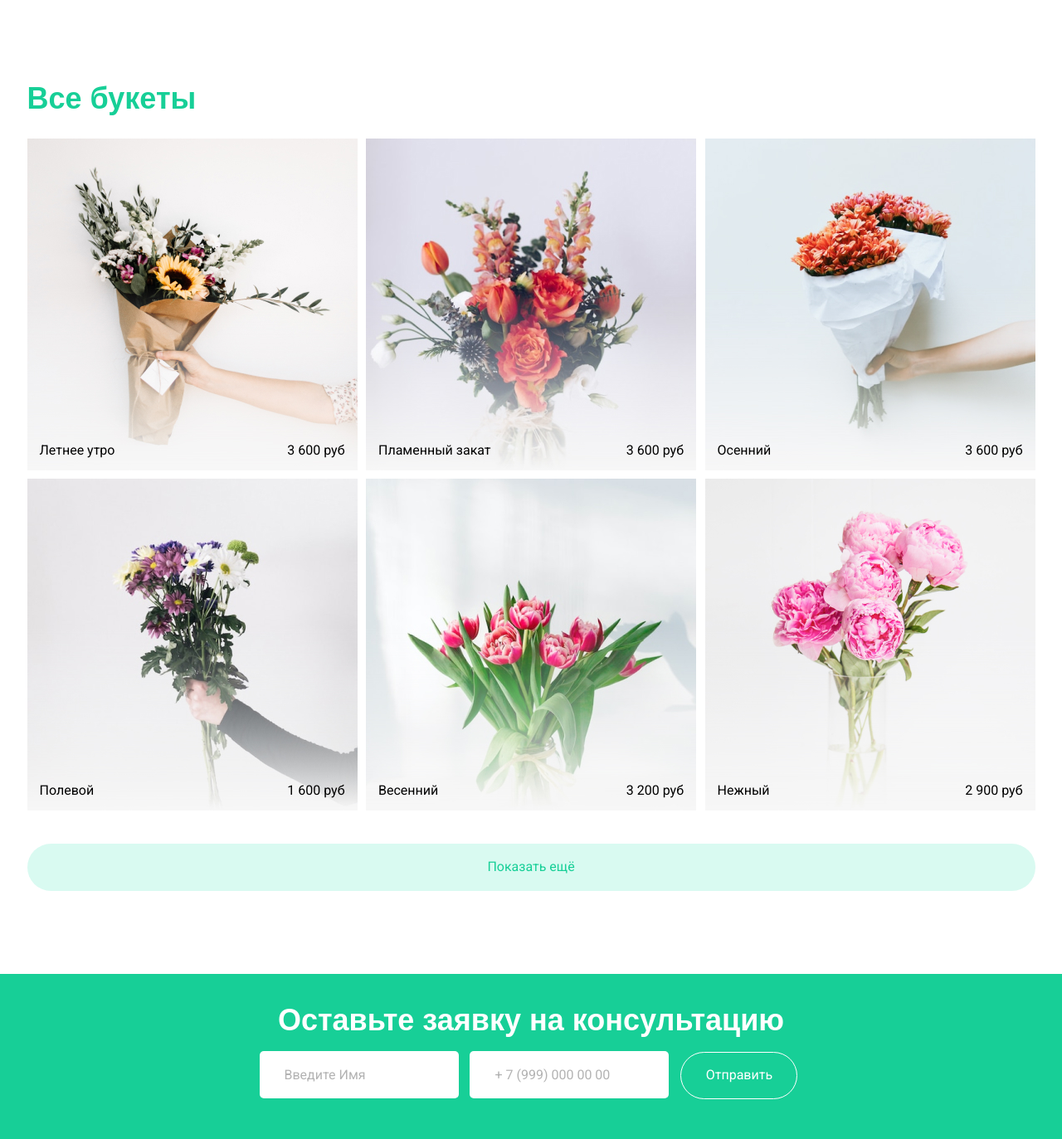
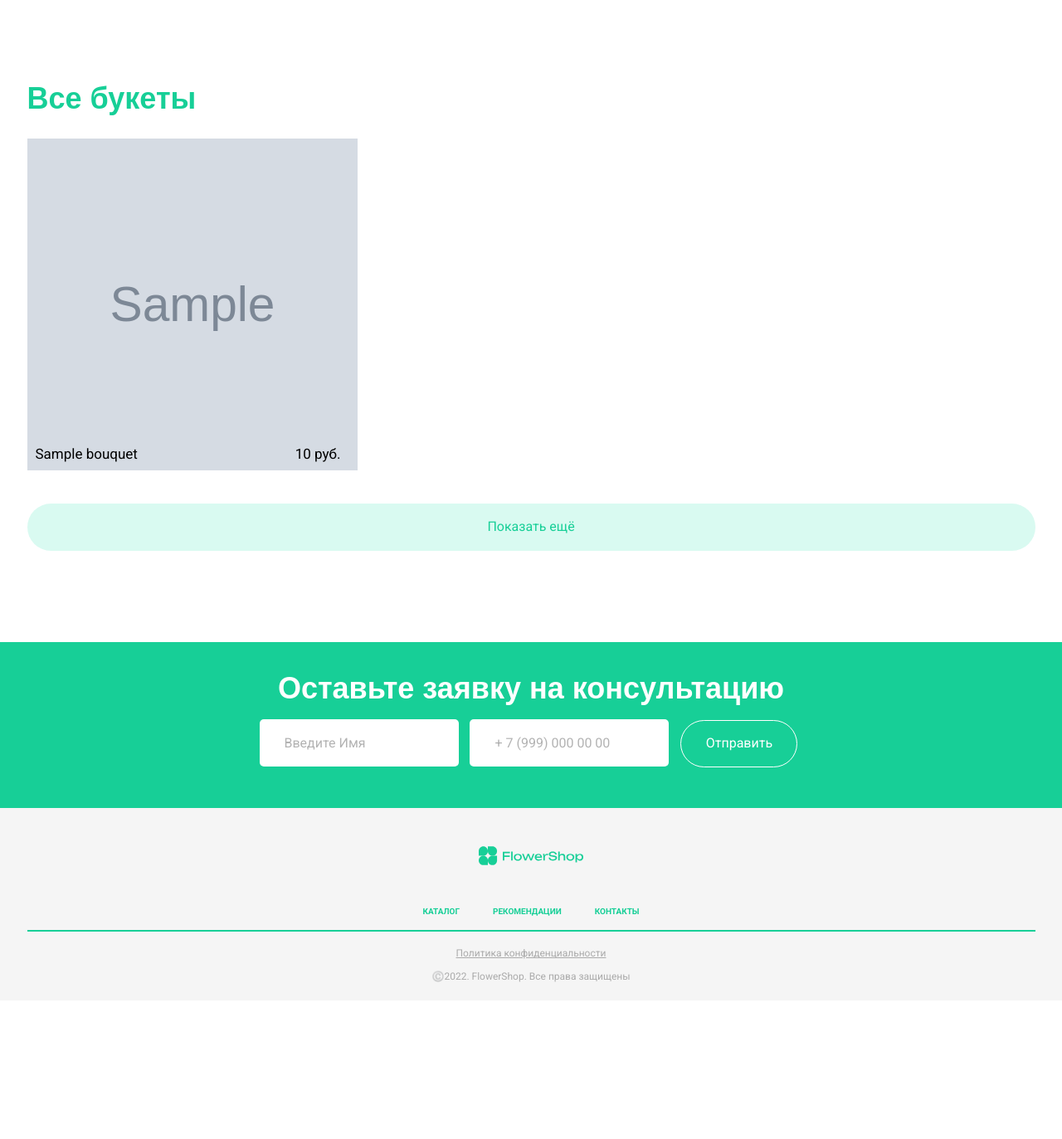
Before and after one commit to SadRus/flower-shop, a Django app: page /catalog in a window 1280 px wide. Shown: the part 50-1423 px from the top of the page at 83% size. After the commit the page ends 1234 px from the top, so only its background shows below. Run offline with Django 4.2, Linux system fonts and the light colour scheme; tables that the repository leaves empty hold one stand-in row (values such as "Sample post"); grey boxes marked "Sample" are stand-in pictures; some web fonts are replaced.

Commit message:
Layout bouquets

```diff
--- a/shop/views.py
+++ b/shop/views.py
@@ -1,8 +1,13 @@
 from django.shortcuts import render
+from shop.models import Bouquet
 
 
 def index(request):
-    return render(request, 'index.html')
+    bouquets = Bouquet.objects.all()
+    context = {
+        'bouquets': bouquets
+    }
+    return render(request, 'index.html', context=context)
 
 
 def card(request):
@@ -10,7 +15,11 @@ def card(request):
 
 
 def catalog(request):
-    return render(request, 'catalog.html')
+    bouquets = Bouquet.objects.all()
+    context = {
+        'bouquets': bouquets
+    }
+    return render(request, 'catalog.html', context=context)
 
 
 def consultation(request):
@@ -31,6 +40,7 @@ def quiz(request):
 
 
 def quiz_step(request):
+    event = request.POST.get('event')
     return render(request, 'quiz-step.html')
 
 
--- a/static/css/main.css
+++ b/static/css/main.css
@@ -160,17 +160,88 @@ bottom: 0;
 	width: 188px;
 	height: 57px;
 }
+
+/*catalog.html*/
+.catalog__block {
+	margin-bottom: 10px;
+  display: flex;
+  flex-direction: row;
+  flex-wrap: wrap;
+  gap: 10px;
+}
+
 .recommended__block {
 	display: flex;
-    align-items: end;
-	width: 398px;
-	height: 400px;
-	margin-right: 9px;
+  align-items: end;
+  position: relative;
+  /* overflow: hidden;
+  cursor: pointer; */
+	/* width: 398px;
+	height: 400px; */
+	/* margin-right: 10px; */
 }
+/* .recommended__block:hover .recommended__block_img {
+  transform: scale(1.3);
+  transition: all 0.3s;
+} */
 .recommended__block:last-child {
 	margin-right: 0;
 }
-.recommended__block_first {
+.recommended__block_price {
+  right: 10px;
+}
+.recommended__block_img {
+  width: 398px;
+  height: 400px;
+}
+.recommended__block >span {
+  position: absolute;
+  padding: 10px;
+  font-size: 17px;
+}
+
+
+/*catalog.html*/
+.catalog__block {
+	margin-bottom: 10px;
+  display: flex;
+  flex-direction: row;
+  flex-wrap: wrap;
+  gap: 10px;
+}
+
+.catalog__block_bouquet {
+	display: flex;
+  align-items: end;
+  position: relative;
+  /* overflow: hidden;
+  cursor: pointer; */
+	/* width: 398px;
+	height: 400px; */
+	/* margin-right: 10px; */
+}
+/* .recommended__block:hover .recommended__block_img {
+  transform: scale(1.3);
+  transition: all 0.3s;
+} */
+.catalog__block_bouquet:last-child {
+	margin-right: 0;
+}
+.catalog__block_price {
+  right: 10px;
+}
+.catalog__block_img {
+  width: 398px;
+  height: 400px;
+}
+.catalog__block_bouquet >span {
+  position: absolute;
+  padding: 10px;
+  font-size: 17px;
+}
+
+
+/* .recommended__block_first {
 	background: url('../img/recommendedBg1.jpg') no-repeat center bottom / cover;
 }
 .recommended__block_sec {
@@ -178,9 +249,9 @@ bottom: 0;
 }
 .recommended__block_thr {
 	background: url('../img/recommendedBg3.jpg') no-repeat center bottom / cover;
-}
+} */
 .recommended__block_elems {
-	width: 100%;
+	width: auto;
 	padding: 15px;
 }
 .recommended__btn {
@@ -324,14 +395,9 @@ opacity: 0.3;
 }
 
 
-/*catalog.html*/
-/*.catalog__block .recommended__elems {
-	flex-wrap: wrap;
-} */
-.catalog__block .recommended__elems {
-	margin-bottom: 10px;
-}
-.recommended__elems_first .recommended__block_sec {
+
+
+/* .recommended__elems_first .recommended__block_sec {
 	background: url('../img/catalog/catalogBg1.jpg') no-repeat center bottom / cover;
 }
 .recommended__elems_first .recommended__block_thr {
@@ -342,7 +408,7 @@ opacity: 0.3;
 }
 .recommended__elems_sec .recommended__block_sec {
 	background: url('../img/catalog/catalogBg4.jpg') no-repeat center bottom / cover;
-}
+} */
 
 
 /*card.html*/
--- a/templates/catalog.html
+++ b/templates/catalog.html
@@ -6,46 +6,15 @@
     <div class="catalog">
       <div class="title">Все букеты</div>
       <div class="catalog__block">
-        <div class="recommended__elems ficb recommended__elems_first">
-          <div class="recommended__block recommended__block_first">
-            <div class="recommended__block_elems ficb">
-              <span class="recommended__block_intro">Летнее утро</span>
-              <span class="recommended__block_price">3 600 руб</span>
-            </div>
+
+        {% for bouquet in bouquets %}
+          <div class="catalog__block_bouquet">
+              <span class="catalog__block_intro">{{ bouquet.name }}</span>
+              <span class="catalog__block_price">{{ bouquet.price }} руб.</span>
+              <img class="catalog__block_img" src="{{ bouquet.image.url }}">
           </div>
-          <div class="recommended__block recommended__block_sec">
-            <div class="recommended__block_elems ficb">
-              <span class="recommended__block_intro">Пламенный закат</span>
-              <span class="recommended__block_price">3 600 руб</span>
-            </div>
-          </div>
-          <div class="recommended__block recommended__block_thr">
-            <div class="recommended__block_elems ficb">
-              <span class="recommended__block_intro">Осенний</span>
-              <span class="recommended__block_price">3 600 руб</span>
-            </div>
-          </div>
-        </div>
-        <div class="recommended__elems ficb recommended__elems_sec">
-          <div class="recommended__block recommended__block_first">
-            <div class="recommended__block_elems ficb">
-              <span class="recommended__block_intro">Полевой</span>
-              <span class="recommended__block_price">1 600 руб</span>
-            </div>
-          </div>
-          <div class="recommended__block recommended__block_sec">
-            <div class="recommended__block_elems ficb">
-              <span class="recommended__block_intro">Весенний</span>
-              <span class="recommended__block_price">3 200 руб</span>
-            </div>
-          </div>
-          <div class="recommended__block recommended__block_thr">
-            <div class="recommended__block_elems ficb">
-              <span class="recommended__block_intro">Нежный</span>
-              <span class="recommended__block_price">2 900 руб</span>
-            </div>
-          </div>
-        </div>
+        {% endfor %}
+
         <button class="btn largeBtn catalog__btn">Показать ещё</button>
       </div>
     </div>
```
Also changed, not shown: templates/index.html (+11 -16 lines).
